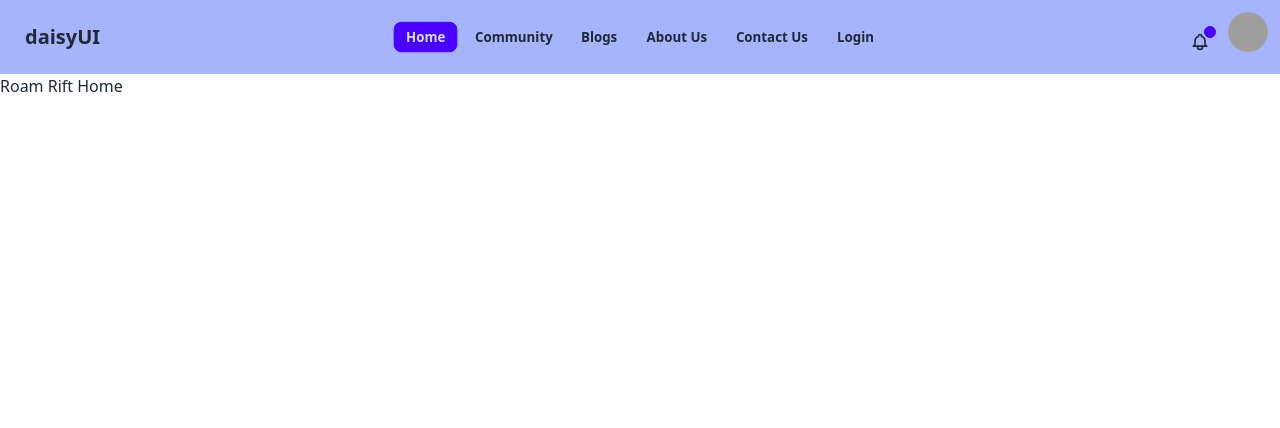
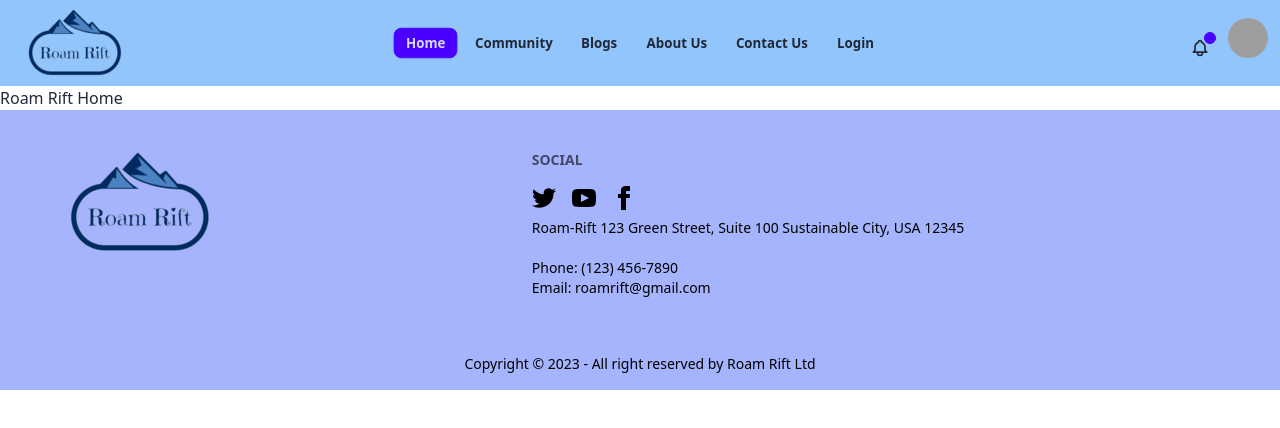
Before and after one commit to jisanahamed09205/Roam-Rift-Client, a React (Vite) app: page / in a window 1280 px wide. Shown: the top 428 px of the page. Built offline with nearby package versions, Linux system fonts and the light colour scheme; grey boxes are pictures that could not be loaded.

Commit message:
footer set

```diff
--- a/src/Layout/MainLayout.jsx
+++ b/src/Layout/MainLayout.jsx
@@ -1,5 +1,6 @@
 import { Outlet } from "react-router-dom";
 import Navbar from "../Pages/Shared/Navbar/Navbar";
+import Footer from "../Pages/Shared/Footer/Footer";
 
 const MainLayout = () => {
     return (
@@ -8,6 +9,7 @@
             <div>
                 <Outlet></Outlet>
             </div>
+            <Footer></Footer>
         </div>
     );
 };
--- /dev/null
+++ b/src/Pages/Shared/Footer/Footer.jsx
@@ -0,0 +1,38 @@
+
+const Footer = () => {
+    return (
+        <div>
+            <footer className="footer p-10 bg-indigo-300 text-black">
+                <aside>
+                    <a href="/" className="flex items-center font-bold normal-case text-2xl"><img width="200" height="200" src='/logo2.2.png' alt="" /></a>
+                </aside>
+                <nav>
+                    <header className="footer-title">Social</header>
+                    <div className="grid grid-flow-col gap-4">
+                        <a target=" blank" href="https://twitter.com/"><svg xmlns="http://www.w3.org/2000/svg" width="24" height="24" viewBox="0 0 24 24" className="fill-current"><path d="M24 4.557c-.883.392-1.832.656-2.828.775 1.017-.609 1.798-1.574 2.165-2.724-.951.564-2.005.974-3.127 1.195-.897-.957-2.178-1.555-3.594-1.555-3.179 0-5.515 2.966-4.797 6.045-4.091-.205-7.719-2.165-10.148-5.144-1.29 2.213-.669 5.108 1.523 6.574-.806-.026-1.566-.247-2.229-.616-.054 2.281 1.581 4.415 3.949 4.89-.693.188-1.452.232-2.224.084.626 1.956 2.444 3.379 4.6 3.419-2.07 1.623-4.678 2.348-7.29 2.04 2.179 1.397 4.768 2.212 7.548 2.212 9.142 0 14.307-7.721 13.995-14.646.962-.695 1.797-1.562 2.457-2.549z"></path></svg></a>
+                        <a target=" blank" href="https://www.youtube.com/"><svg xmlns="http://www.w3.org/2000/svg" width="24" height="24" viewBox="0 0 24 24" className="fill-current"><path d="M19.615 3.184c-3.604-.246-11.631-.245-15.23 0-3.897.266-4.356 2.62-4.385 8.816.029 6.185.484 8.549 4.385 8.816 3.6.245 11.626.246 15.23 0 3.897-.266 4.356-2.62 4.385-8.816-.029-6.185-.484-8.549-4.385-8.816zm-10.615 12.816v-8l8 3.993-8 4.007z"></path></svg></a>
+                        <a target=" blank" href="https://www.facebook.com/"><svg xmlns="http://www.w3.org/2000/svg" width="24" height="24" viewBox="0 0 24 24" className="fill-current"><path d="M9 8h-3v4h3v12h5v-12h3.642l.358-4h-4v-1.667c0-.955.192-1.333 1.115-1.333h2.885v-5h-3.808c-3.596 0-5.192 1.583-5.192 4.615v3.385z"></path></svg></a>
+                    </div>
+                    <div>
+                        <p>
+                        Roam-Rift
+                        123 Green Street, Suite 100
+                        Sustainable City, USA
+                        12345</p>
+                        <br />
+                        Phone: (123) 456-7890
+                        <br />
+                        Email: roamrift@gmail.com
+                    </div>
+                </nav>
+            </footer>
+            <footer className="footer footer-center p-4 bg-indigo-300 text-black">
+                <aside>
+                    <p>Copyright © 2023 - All right reserved by Roam Rift Ltd</p>
+                </aside>
+            </footer>
+        </div>
+    );
+};
+
+export default Footer;
--- a/src/Pages/Shared/Navbar/Navbar.jsx
+++ b/src/Pages/Shared/Navbar/Navbar.jsx
@@ -14,12 +14,13 @@
     const profileNav = <>
         <NavLink to='/profile' className={({ isActive })=>isActive ? 'btn btn-primary btn-sm normal-case' : 'btn btn-ghost btn-sm normal-case'}>Profile</NavLink>
         <NavLink to='/dashboard' className={({ isActive })=>isActive ? 'btn btn-primary btn-sm normal-case' : 'btn btn-ghost btn-sm normal-case'}>Dashboard</NavLink>
+                <NavLink to='/offer' className={({ isActive })=>isActive ? 'btn btn-primary btn-sm normal-case' : 'btn btn-ghost btn-sm normal-case'}>Offer Announcements</NavLink>
         <NavLink to='/logOut' className={({ isActive })=>isActive ? 'btn btn-primary btn-sm normal-case' : 'btn btn-ghost btn-sm normal-case'}>LogOut</NavLink>
     </>
 
     return (
         <div>
-            <div className="navbar bg-indigo-300">
+            <div className="navbar bg-blue-300">
                 <div className="navbar-start">
                     <div className="dropdown">
                         <label tabIndex={0} className="btn btn-ghost lg:hidden">
@@ -29,7 +30,9 @@
                             {navLinks}
                         </ul>
                     </div>
-                    <a className="btn btn-ghost text-xl">daisyUI</a>
+                    <a href="/" className=" normal-case text-xl">
+                        <img src="/logo2.3.png" alt="" />
+                    </a>
                 </div>
                 <div className="navbar-center hidden lg:flex">
                     <ul className="menu menu-horizontal px-1">
```
Also changed, not shown: public/logo2.2.png (added), public/logo2.3.png (added).
